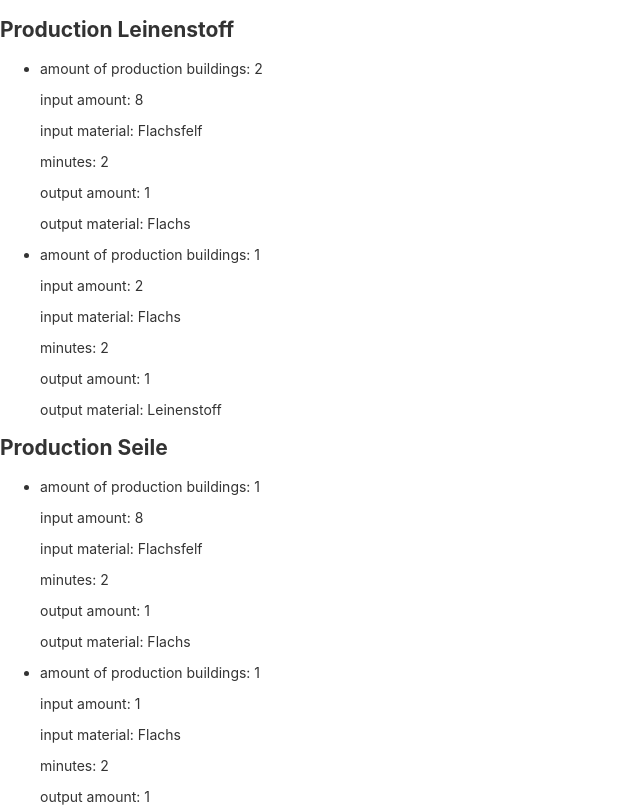
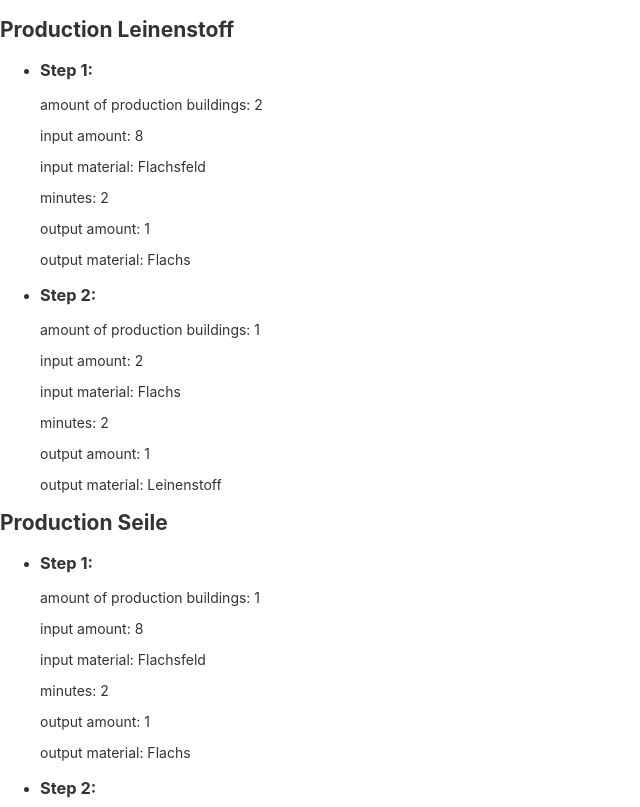
Before and after one commit to EugeneTulosinsky/Paragon-Pioneers, an Angular app: page / in a window 1280 px wide. Shown: the top 807 px of the page, without its empty margins (0-640 px from the left). Built offline with nearby package versions, Linux system fonts and the light colour scheme.

Commit message:
[ADD] initialize form component

```diff
--- /dev/null
+++ b/src/app/production-form/production-form.component.html
@@ -0,0 +1 @@
+<p>production-form works!</p>
--- /dev/null
+++ b/src/app/production-form/production-form.component.ts
@@ -0,0 +1,15 @@
+import { Component, OnInit } from '@angular/core';
+import { FormControl } from '@angular/forms';
+
+@Component({
+  selector: 'app-production-form',
+  templateUrl: './production-form.component.html',
+  styleUrls: ['./production-form.component.css']
+})
+export class ProductionFormComponent implements OnInit {
+
+  constructor() { }
+
+  ngOnInit(): void {
+  }
+}
--- a/src/app/production/production.component.html
+++ b/src/app/production/production.component.html
@@ -1,5 +1,6 @@
 <ul>
-    <li *ngFor="let step of this.production.getSteps()">
+    <li *ngFor="let step of this.production.getSteps(); let i = index;">
+        <h3>Step {{ i+1 }}:</h3>
         <p>amount of production buildings: {{ step.getAmount() }}</p>
         <p>input amount: {{ step.getInput() }}</p>
         <p>input material: {{ step.getInputMaterial() }}</p>
--- a/src/app/productions-list/productions-list.component.ts
+++ b/src/app/productions-list/productions-list.component.ts
@@ -19,11 +19,11 @@ export class ProductionsListComponent implements OnInit {
 
   private initializeList() {
     let productionLinen = new Production('Leinenstoff');
-    productionLinen.add(new ProductionStep(2, 2, 'Flachsfelf', 'Flachs', 8, 1));
+    productionLinen.add(new ProductionStep(2, 2, 'Flachsfeld', 'Flachs', 8, 1));
     productionLinen.add(new ProductionStep(1, 2, 'Flachs', 'Leinenstoff', 2, 1));
 
     let productionRope = new Production('Seile');
-    productionRope.add(new ProductionStep(1, 2, 'Flachsfelf', 'Flachs', 8, 1));
+    productionRope.add(new ProductionStep(1, 2, 'Flachsfeld', 'Flachs', 8, 1));
     productionRope.add(new ProductionStep(1, 2, 'Flachs', 'Seile', 1, 1));
 
     this.productionList.push(productionLinen);
```
Also changed, not shown: src/app/app.module.ts (+6 -2 lines), src/app/production-form/production-form.component.css (added), 1 other file (tests, documents, lock files or other folders).
